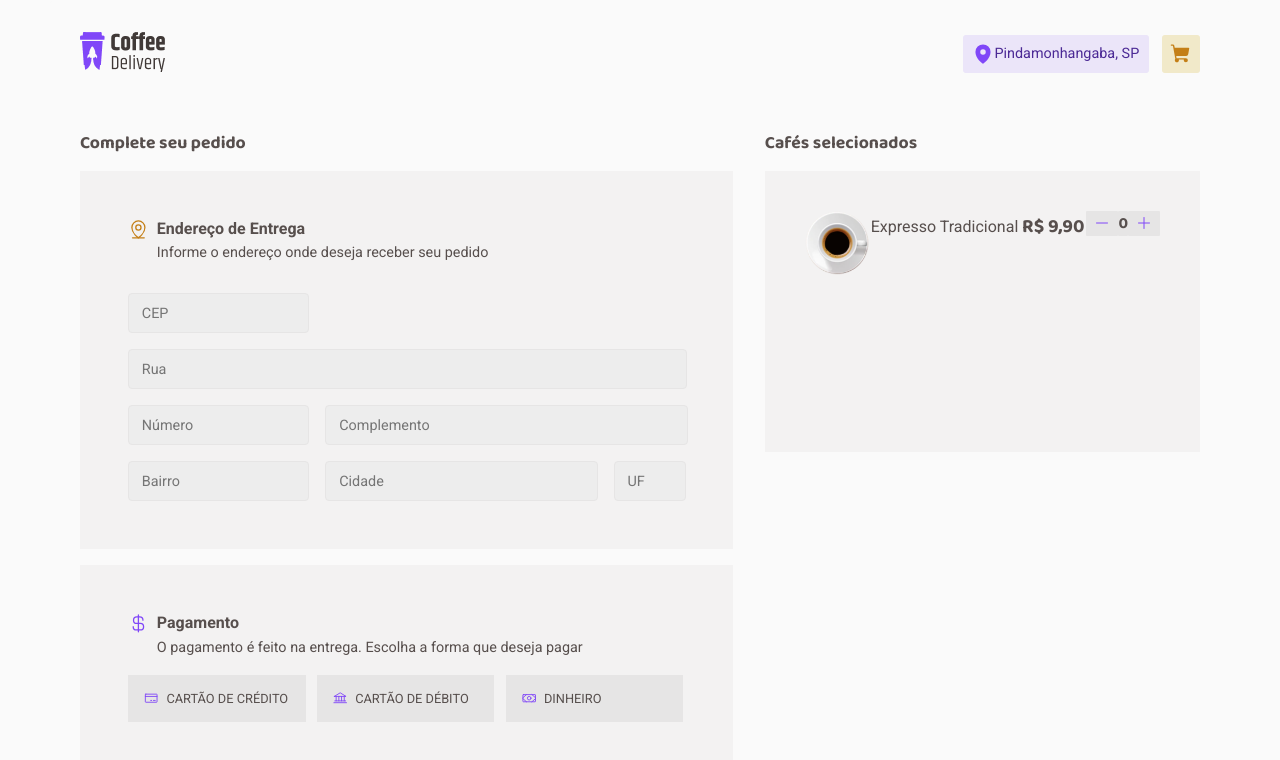
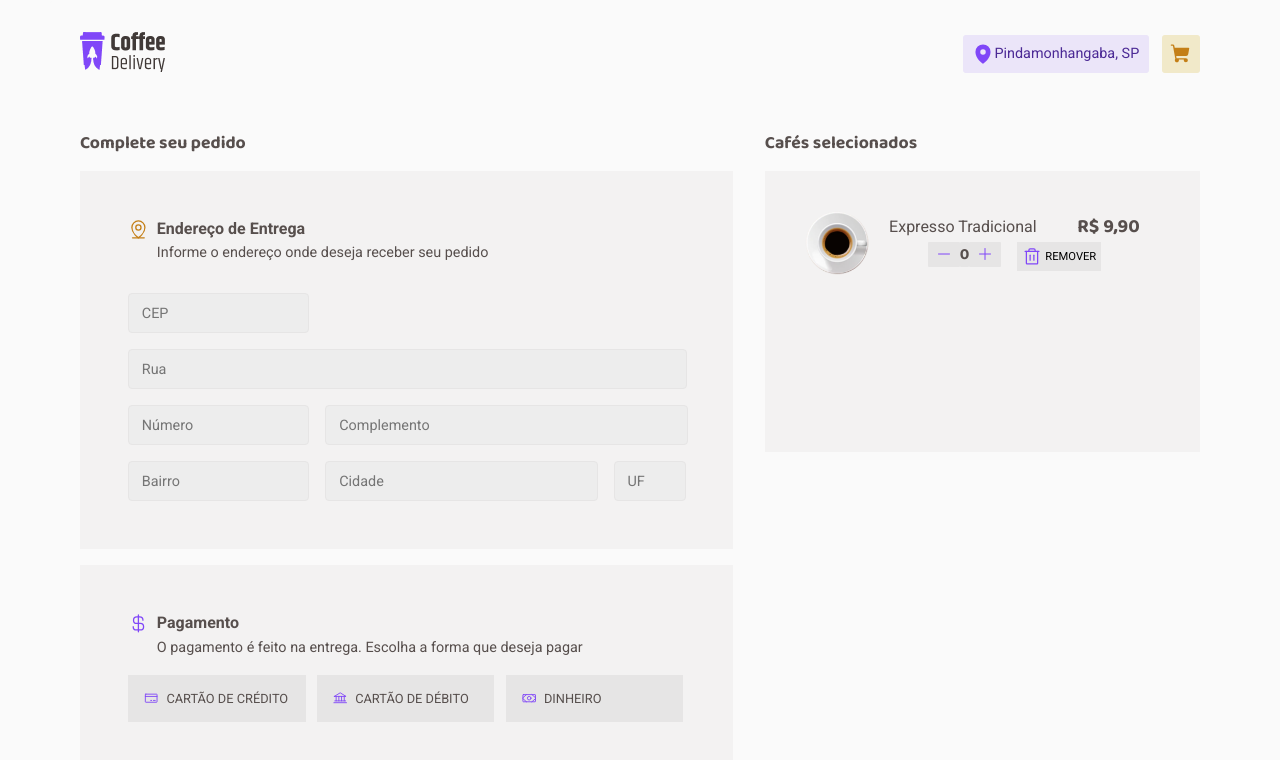
Before and after one commit to jnorberto23/coffee-delivery, a React (Vite) app: page /checkout in a window 1280 px wide. Shown: the top 760 px of the page. Built offline with nearby package versions, Linux system fonts and the light colour scheme.

Commit message:
🚧work on CoffeeList component remove button

```diff
--- a/src/pages/Checkout/components/CoffeeSelected/index.tsx
+++ b/src/pages/Checkout/components/CoffeeSelected/index.tsx
@@ -1,19 +1,31 @@
-import { Minus, Plus } from "phosphor-react";
+import { Minus, Plus, Trash } from "phosphor-react";
 import { TradicionalExpress } from "../../../../assets/coffees";
-import { CounterButton, CounterSpan, CounterWrapper, SubText } from "../../styles";
-import { CoffeeNameText, CoffeePriceTag, ImageAndTextWrapper, SelectedCoffeeListItem, TitleWrapper } from "./styles";
+
+import {
+  CoffeeNameText,
+  CoffeePriceTag,
+  ImageAndTextWrapper,
+  SelectedCoffeeListItem,
+  TitleAndContentWrapper,
+  TitleWrapper,
+  CounterButton,
+  CounterSpan,
+  CounterWrapper,
+  RemoveButton,
+  CounterAndRemoveButtonWrapper,
+} from "./styles";
 
 export function CoffeeSelected() {
   return (
     <SelectedCoffeeListItem>
       <ImageAndTextWrapper>
         <img src={TradicionalExpress} alt="" />
+        <TitleAndContentWrapper>
           <TitleWrapper>
             <CoffeeNameText>Expresso Tradicional</CoffeeNameText>
-                    <CoffeePriceTag>
-                        R$ 9,90
-                    </CoffeePriceTag>
+            <CoffeePriceTag>R$ 9,90</CoffeePriceTag>
           </TitleWrapper>
+          <CounterAndRemoveButtonWrapper>
             <CounterWrapper>
               <CounterButton>
                 <Minus />
@@ -23,7 +35,10 @@ export function CoffeeSelected() {
                 <Plus />
               </CounterButton>
             </CounterWrapper>
+            <RemoveButton><Trash size={20} />Remover</RemoveButton>
+          </CounterAndRemoveButtonWrapper>
+        </TitleAndContentWrapper>
       </ImageAndTextWrapper>
     </SelectedCoffeeListItem>
-    )
+  );
 }
--- a/src/pages/Checkout/components/CoffeeSelected/styles.ts
+++ b/src/pages/Checkout/components/CoffeeSelected/styles.ts
@@ -20,6 +20,15 @@ export const ImageAndTextWrapper = styled.div`
     width: 4rem;
   }
 `;
+
+export const TitleAndContentWrapper = styled.div`
+  display: flex;
+  flex-direction: column;
+  align-items: center;
+  justify-content: space-around;
+  width: 100%;
+  flex-wrap: 1;`
+
 export const TitleWrapper = styled.div`
   display: flex;
   flex-direction: row;
@@ -41,3 +50,68 @@ export const CoffeePriceTag = styled.span`
   font-size: 1.2rem;
   font-weight: 900;
 `;
+
+export const CounterAndRemoveButtonWrapper = styled.div`
+  display: flex;
+  flex-direction: row;
+  justify-content: flex-start;
+  align-items: flex-start;
+  gap: 1rem
+`;
+
+export const CounterWrapper = styled.div`
+  display: flex;
+  flex-direction: row;
+  justify-content: center;
+`;
+
+export const CounterButton = styled.button`
+  justify-content: center;
+  display: flex;
+  flex-direction: row;
+  align-items: center;
+  font-family: "Baloo 2";
+  font-weight: 900;
+  color: ${(props) => props.theme["pink"]};
+  width: 2rem;
+  height: auto;
+  border: none;
+  border-radius: 1px;
+  background-color: ${(props) => props.theme["light-grey"]};
+ cursor: pointer;
+  svg {
+    padding: auto;
+    margin: auto;
+    font-size: 1rem;
+  }
+`;
+
+export const CounterSpan = styled.span`
+  padding: auto;
+  margin: auto;
+  font-family: "Baloo 2";
+  font-weight: 900;
+  border: none;
+  border-radius: 1px;
+  background-color: ${(props) => props.theme["light-grey"]};
+`;
+
+export const RemoveButton = styled.button`
+    display: inline-block;
+    width: auto;
+    display: flex;
+    align-items: center;
+    flex-direction: row;
+    justify-content: flex-start;
+    border:none;
+    gap: 0.2rem;
+    font-size: 0.7rem;
+    cursor: pointer;
+    padding: 0.3rem;
+    text-transform: uppercase;
+    background-color: ${(props) => props.theme["light-grey"]};
+    svg{
+        font-size: 0.8rem;
+        color: ${(props) => props.theme["brand-purple"]}
+    }
+`;
--- a/src/pages/Checkout/styles.ts
+++ b/src/pages/Checkout/styles.ts
@@ -123,41 +123,3 @@ export const SelectedCoffeeList = styled.div`
   align-items: flex-start;
   justify-content: flex-start;
 `;
-
-
-export const CounterWrapper = styled.div`
-  display: flex;
-  flex-direction: row;
-  justify-content: "center";
-`;
-
-export const CounterButton = styled.button`
-  justify-content: "center";
-  display: flex;
-  flex-direction: row;
-  align-items: "center";
-  font-family: "Baloo 2";
-  font-weight: 900;
-  color: ${(props) => props.theme["pink"]};
-  width: 2rem;
-  height: auto;
-  border: none;
-  border-radius: 1px;
-  background-color: ${(props) => props.theme["light-grey"]};
-
-  svg {
-    padding: auto;
-    margin: auto;
-    font-size: 1rem;
-  }
-`;
-
-export const CounterSpan = styled.span`
-  padding: auto;
-  margin: auto;
-  font-family: "Baloo 2";
-  font-weight: 900;
-  border: none;
-  border-radius: 1px;
-  background-color: ${(props) => props.theme["light-grey"]};
-`;
```
Lines whose indentation alone changed are shown as unchanged.
